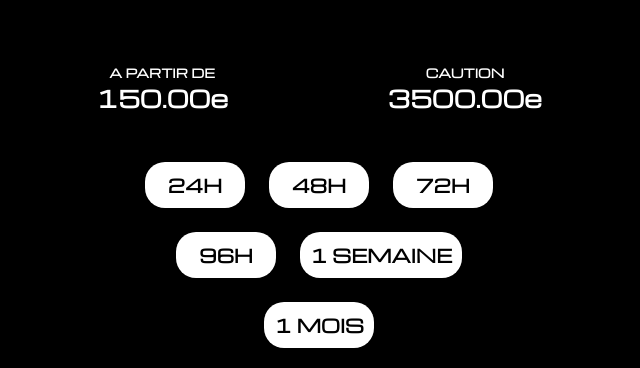
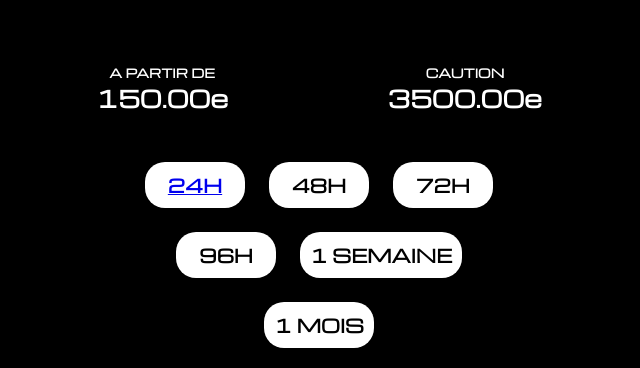
Before and after one commit to kayreddd/aysin_rent, a PHP site: page /index.php?p=product1 in a window 1280 px wide. Shown: the part 2103-2471 px from the top of the page, without its empty margins (321-961 px from the left). Run offline with PHP 8.4, Linux system fonts and the light colour scheme; data that the repository does not hold is empty; some libraries are stand-ins or nearby versions.

Commit message:
initialisation stripe

```diff
--- a/src/views/pages/checkout.php
+++ b/src/views/pages/checkout.php
@@ -54,5 +54,6 @@ ob_start();
         <div class ="custom-cursor-before"></div>
 
     </main>
+
 </body>
 <?php $page_content = ob_get_clean();
--- a/src/views/pages/product1.php
+++ b/src/views/pages/product1.php
@@ -4,6 +4,7 @@ $title = "Aysin Rent - L'agence de location d'excellence";
 ob_start();
 ?>
 <body>
+
     <main>
         <div class="all_block" style="padding-bottom: 150px;">
             <div class="box_background_1 range1">
@@ -47,7 +48,7 @@ ob_start();
                     </div>
                 </div>
                 <div class="hour_info_box">
-                    <div class="box_h">24H</div>
+                    <div class="box_h"><a href="https://buy.stripe.com/test_7sI5kX9l6fJe21GdQQ">24H</a></div>
                     <div class="box_h">48H</div>
                     <div class="box_h">72H</div>
                     <div class="box_h">96H</div>
--- a/www/index.php
+++ b/www/index.php
@@ -1,7 +1,6 @@
 <?php
 
 require_once __DIR__ . '/../src/utils/init.php';
-
 
 $page = 'home';
 
```
Also changed, not shown: composer.json (added, +17 -0 lines), 3 other files.
